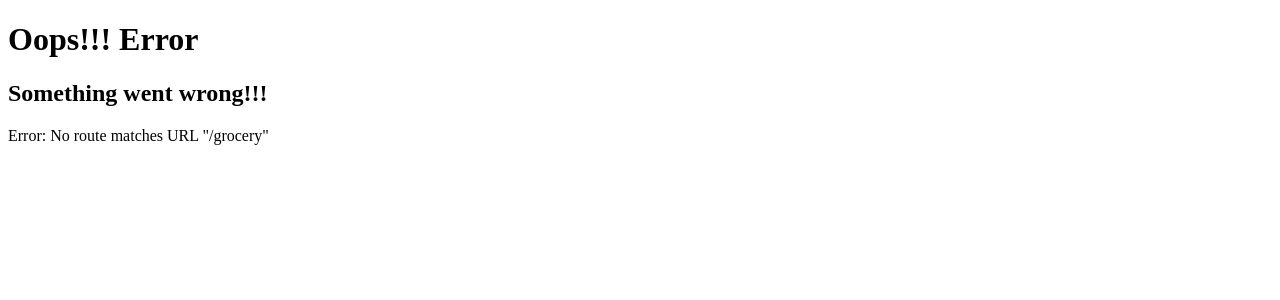
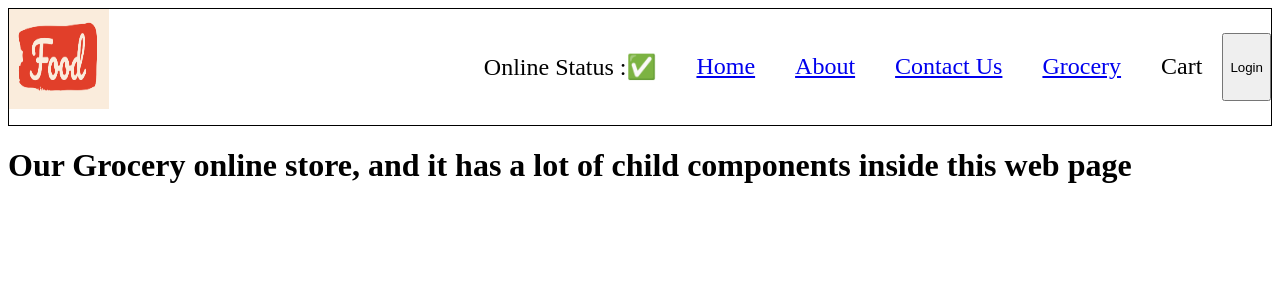
Before and after one commit to ashwiniJais/react, a React (Vite) app: page /grocery in a window 1280 px wide. Shown: the top 300 px of the page. Built offline with nearby package versions, Linux system fonts and the light colour scheme.

Commit message:
Dynamic loading/chunking/lazy loading conecepts along with Suspense tag

```diff
--- /dev/null
+++ b/component/Grocery.js
@@ -0,0 +1,10 @@
+const Grocery =()=>{
+    return(
+        <h1>
+            Our Grocery online store, and it has a lot of child components inside this web page
+
+        </h1>
+    )
+}
+
+export default Grocery;
--- a/component/Header.js
+++ b/component/Header.js
@@ -28,6 +28,9 @@
                     <li>
                         <Link to='/contact'>Contact Us</Link>
                     </li>
+                    <li>
+                        <Link to='/grocery'>Grocery</Link>
+                    </li>
                     <li>Cart</li>
                     <button onClick={()=>{btnName=="Login"?(setBtnName("Logout")):setBtnName("Login")}}>{btnName}</button>
 
--- a/src/App.js
+++ b/src/App.js
@@ -1,4 +1,4 @@
-import React from 'react';
+import React, { lazy, Suspense } from 'react';
 import ReactDOM from 'react-dom/client';
 // import { resList } from '../static/data/resList';
 import Header from '../component/Header';
@@ -8,8 +8,13 @@
 import Contact from '../component/Contact';
 import Error from '../component/Error';
 import RestaurantMenu from '../component/RestaurantMenu';
+// import Grocery from '../component/Grocery';
+
+const Grocery =lazy(()=>import ('../component/Grocery'))
 
 const root=ReactDOM.createRoot(document.getElementById("root"));
+
+
 
 const AppLayout = ()=>{
     return(
@@ -41,6 +46,10 @@
             {
                 path:'/restaurant/:resId',
                 element: <RestaurantMenu/>,
+            },
+            {
+                path:'/grocery',
+                element:(<Suspense fallback = { <div> Please Wait... </div> } ><Grocery/></Suspense>),
             }
         ],
         errorElement: <Error/>
```
